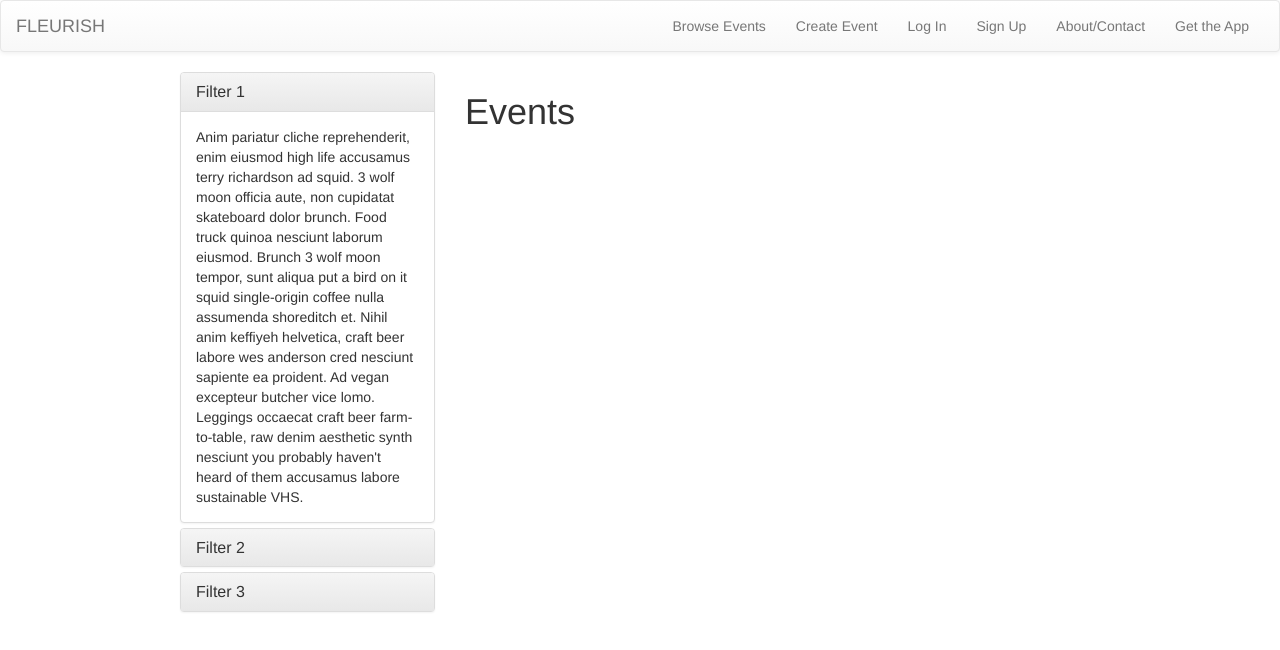
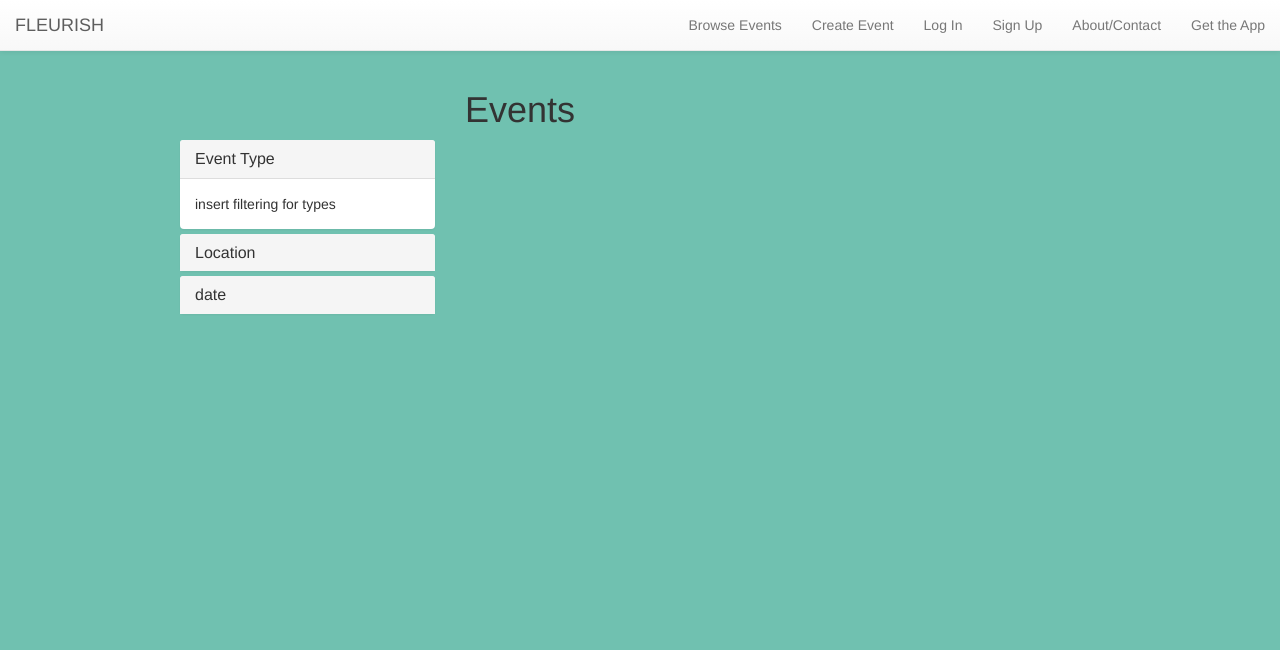
Before and after one commit to vtttn/new_event_api, a website: page public/browse.html in a window 1280 px wide. Drawn offline with nearby package versions, Linux system fonts and the light colour scheme; no server answers.

```diff
--- a/public/browse.html
+++ b/public/browse.html
@@ -31,7 +31,7 @@
 
 <!-- NAV -->
 
-		<nav class="navbar navbar-default">
+		<nav class="navbar navbar-default navbar-fixed-top">
 		  <div class="container-fluid">
 			<!-- Brand and toggle get grouped for better mobile display -->
 			<div class="navbar-header">
@@ -177,46 +177,46 @@
 
 <!-- start collapse filter -->
 	<div class="container"> <!-- start page container -->
-		<div class="panel-group col-lg-offset-1 col-lg-3 col-md-3 col-sm-12" id="accordion" role="tablist" aria-multiselectable="true">
-		  <div class="panel panel-default">
+		<div class="panel-group filterPanelGroup col-lg-offset-1 col-lg-3 col-md-3 col-sm-12" id="accordion" role="tablist" aria-multiselectable="true">
+		  <div class="filterPanel panel panel-default">
 		    <div class="panel-heading" role="tab" id="headingOne">
 		      <h4 class="panel-title">
 		        <a role="button" data-toggle="collapse" data-parent="#accordion" href="#collapseOne" aria-expanded="true" aria-controls="collapseOne">
-		          Filter 1
+		          Event Type
 		        </a>
 		      </h4>
 		    </div>
 		    <div id="collapseOne" class="panel-collapse collapse in" role="tabpanel" aria-labelledby="headingOne">
 		      <div class="panel-body">
-		        Anim pariatur cliche reprehenderit, enim eiusmod high life accusamus terry richardson ad squid. 3 wolf moon officia aute, non cupidatat skateboard dolor brunch. Food truck quinoa nesciunt laborum eiusmod. Brunch 3 wolf moon tempor, sunt aliqua put a bird on it squid single-origin coffee nulla assumenda shoreditch et. Nihil anim keffiyeh helvetica, craft beer labore wes anderson cred nesciunt sapiente ea proident. Ad vegan excepteur butcher vice lomo. Leggings occaecat craft beer farm-to-table, raw denim aesthetic synth nesciunt you probably haven't heard of them accusamus labore sustainable VHS.
+		        insert filtering for types
 		      </div>
 		    </div>
 		  </div>
-		  <div class="panel panel-default">
+		  <div class="filterPanel panel panel-default">
 		    <div class="panel-heading" role="tab" id="headingTwo">
 		      <h4 class="panel-title">
 		        <a class="collapsed" role="button" data-toggle="collapse" data-parent="#accordion" href="#collapseTwo" aria-expanded="false" aria-controls="collapseTwo">
-		          Filter 2
+		          Location
 		        </a>
 		      </h4>
 		    </div>
 		    <div id="collapseTwo" class="panel-collapse collapse" role="tabpanel" aria-labelledby="headingTwo">
 		      <div class="panel-body">
-		        Anim pariatur cliche reprehenderit, enim eiusmod high life accusamus terry richardson ad squid. 3 wolf moon officia aute, non cupidatat skateboard dolor brunch. Food truck quinoa nesciunt laborum eiusmod. Brunch 3 wolf moon tempor, sunt aliqua put a bird on it squid single-origin coffee nulla assumenda shoreditch et. Nihil anim keffiyeh helvetica, craft beer labore wes anderson cred nesciunt sapiente ea proident. Ad vegan excepteur butcher vice lomo. Leggings occaecat craft beer farm-to-table, raw denim aesthetic synth nesciunt you probably haven't heard of them accusamus labore sustainable VHS.
+		        the dropdown of cities
 		      </div>
 		    </div>
 		  </div>
-		  <div class="panel panel-default">
+		  <div class="filterPanel panel panel-default">
 		    <div class="panel-heading" role="tab" id="headingThree">
 		      <h4 class="panel-title">
 		        <a class="collapsed" role="button" data-toggle="collapse" data-parent="#accordion" href="#collapseThree" aria-expanded="false" aria-controls="collapseThree">
-		          Filter 3
+		          date
 		        </a>
 		      </h4>
 		    </div>
 		    <div id="collapseThree" class="panel-collapse collapse" role="tabpanel" aria-labelledby="headingThree">
 		      <div class="panel-body">
-		        Anim pariatur cliche reprehenderit, enim eiusmod high life accusamus terry richardson ad squid. 3 wolf moon officia aute, non cupidatat skateboard dolor brunch. Food truck quinoa nesciunt laborum eiusmod. Brunch 3 wolf moon tempor, sunt aliqua put a bird on it squid single-origin coffee nulla assumenda shoreditch et. Nihil anim keffiyeh helvetica, craft beer labore wes anderson cred nesciunt sapiente ea proident. Ad vegan excepteur butcher vice lomo. Leggings occaecat craft beer farm-to-table, raw denim aesthetic synth nesciunt you probably haven't heard of them accusamus labore sustainable VHS.
+		        mini data picker
 		      </div>
 		    </div>
 		  </div>
--- a/public/style.css
+++ b/public/style.css
@@ -1,3 +1,22 @@
+@font-face {
+	font-family: 'andara-script';
+	src: url('andara-script.ttf') format('truetype');
+}
+
+
+body {
+	padding-top: 70px;
+	background-color: #70C1B0;
+}
+
+body {
+  padding-right: 0 !important;
+}
+
+.navbar .navbar-toggle{
+	border: none;
+}
+
 .filterHeader {
 	height: 100vh;
 	/*vh means viewport height*/
@@ -6,13 +25,22 @@
 	background-size: cover;
 	background-position: center;
 	background-color: #43B6A1;
+	margin-top: -70px;
 }
 
 img.indexLogo {
 	height: 250px;
 	width: auto;
 	margin-top: 50px;
-	margin-bottom: 50px;
+	margin-bottom: 30px;
+}
+
+.fleurishingCTA {
+	font-family: 'andara-script', Arial, sans-serif;
+}
+
+.indexText{
+	margin-bottom: 30px;
 }
 
 .formStretch {
@@ -54,6 +82,23 @@
 	outline: 0px;
 }
 
+.filterPanelGroup{
+	padding-top: 70px;
+}
+
+.filterPanel{
+	border: none;
+	background-image: none;
+	background-repeat: none;
+}
+
+.filterPanel>.panel-heading {
+	border: none;
+	background-image: none;
+	background-repeat: none;
+}
+
+
 .radioline{
 	padding-top: 0px !important;
 }
```
Also changed, not shown: public/about.html (+1 -1 lines), public/getApp.html (+1 -1 lines), public/index.html (+16 -17 lines), public/newevent.html (+1 -1 lines), andara-script.ttf (added).
